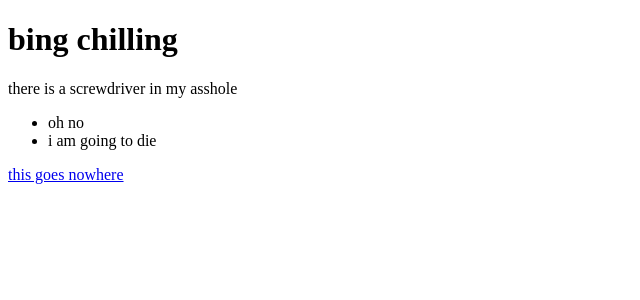
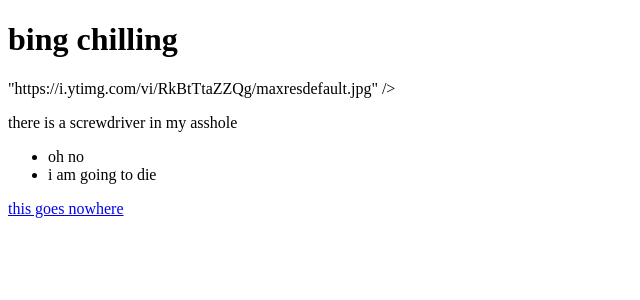
Before and after one commit to Andi2211e/ebicwebsite, a Nuxt app: page / in a window 1280 px wide. Shown: the top 300 px of the page, without its empty margins (0-640 px from the left). Built offline with nearby package versions, Linux system fonts and the light colour scheme.

Commit message:
Update index.vue

```diff
--- a/pages/index.vue
+++ b/pages/index.vue
@@ -1,6 +1,7 @@
 <template>
   <div>
     <h1>bing chilling</h1>
+    <img v-bind:src"https://i.ytimg.com/vi/RkBtTtaZZQg/maxresdefault.jpg" />
     <p>
       there is a screwdriver in my asshole
     </p>
```
